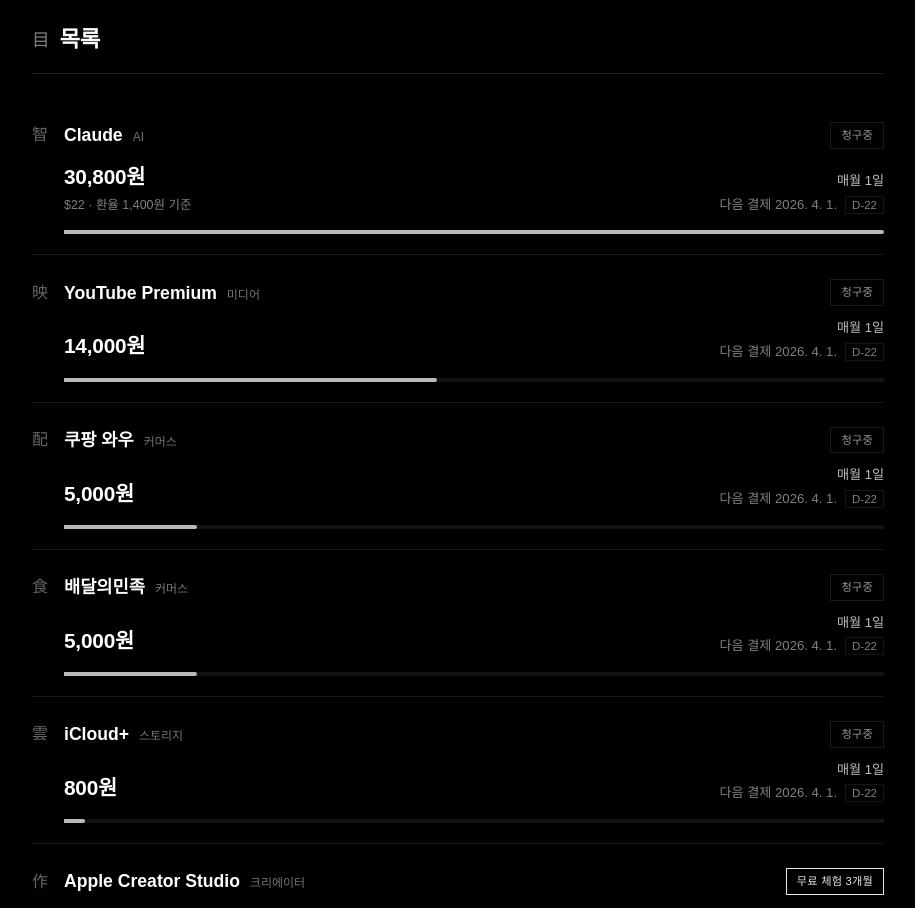
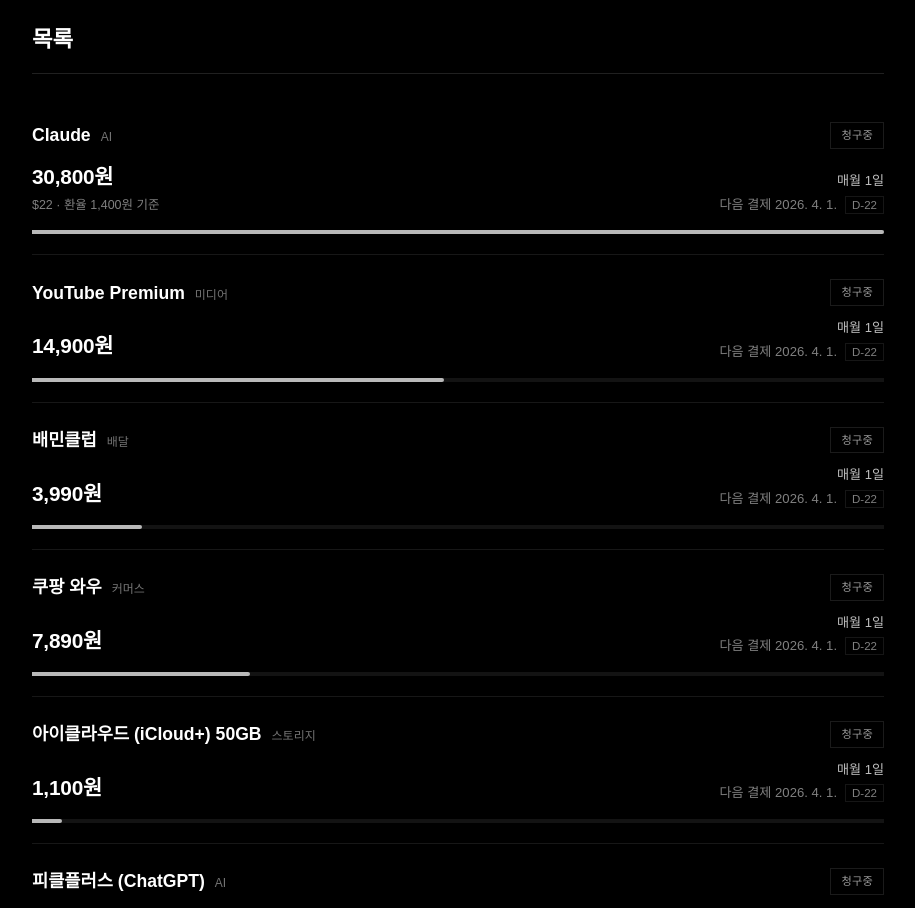
Before and after one commit to parksungrae/SungRaePark, a Next.js app: page /subscriptions in a window 1280 px wide. Shown: the part 560-1468 px from the top of the page, without its empty margins (182-1097 px from the left). Built offline with nearby package versions, Linux system fonts and the light colour scheme.

Commit message:
Update subscription page entries

```diff
--- a/app/subscriptions/page.tsx
+++ b/app/subscriptions/page.tsx
@@ -17,7 +17,6 @@
 
 interface Subscription {
   name: string;
-  hanja: string;
   category: string;
   /** 이번 달 실제 청구액 (원). 무료 체험 중이면 0 */
   amount: number;
@@ -31,7 +30,6 @@
 const SUBSCRIPTIONS: Subscription[] = [
   {
     name: "Claude",
-    hanja: "智",
     category: "AI",
     amount: 22 * USD_TO_KRW,
     nativeLabel: "$22",
@@ -39,35 +37,36 @@
   },
   {
     name: "YouTube Premium",
-    hanja: "映",
     category: "미디어",
-    amount: 14000,
+    amount: 14900,
+    billingDay: 1,
+  },
+  {
+    name: "배민클럽",
+    category: "배달",
+    amount: 3990,
     billingDay: 1,
   },
   {
     name: "쿠팡 와우",
-    hanja: "配",
     category: "커머스",
-    amount: 5000,
+    amount: 7890,
     billingDay: 1,
   },
   {
-    name: "배달의민족",
-    hanja: "食",
-    category: "커머스",
-    amount: 5000,
+    name: "아이클라우드 (iCloud+) 50GB",
+    category: "스토리지",
+    amount: 1100,
     billingDay: 1,
   },
   {
-    name: "iCloud+",
-    hanja: "雲",
-    category: "스토리지",
-    amount: 800,
+    name: "피클플러스 (ChatGPT)",
+    category: "AI",
+    amount: 5825,
     billingDay: 1,
   },
   {
     name: "Apple Creator Studio",
-    hanja: "作",
     category: "크리에이터",
     amount: 0,
     trial: {
@@ -182,9 +181,7 @@
       </section>
 
       <section className="sub-section">
-        <h2 className="sub-section-title">
-          <span className="sub-hanja">目</span> 목록
-        </h2>
+        <h2 className="sub-section-title">목록</h2>
 
         <ul className="sub-list">
           {SUBSCRIPTIONS.map((item) => {
@@ -200,7 +197,6 @@
             return (
               <li className="sub-item" key={item.name}>
                 <div className="sub-item-main">
-                  <span className="sub-item-hanja">{item.hanja}</span>
                   <div className="sub-item-name-wrap">
                     <h3 className="sub-item-name">{item.name}</h3>
                     <span className="sub-item-category">{item.category}</span>
@@ -354,12 +350,6 @@
           border-bottom: 1px solid rgba(128, 128, 128, 0.25);
         }
 
-        .sub-hanja {
-          font-weight: 400;
-          font-size: 1.1rem;
-          opacity: 0.5;
-        }
-
         .sub-list {
           list-style: none;
           display: flex;
@@ -375,13 +365,6 @@
           display: flex;
           align-items: center;
           gap: 12px;
-        }
-
-        .sub-item-hanja {
-          font-size: 1rem;
-          opacity: 0.4;
-          width: 20px;
-          flex-shrink: 0;
         }
 
         .sub-item-name-wrap {
@@ -426,7 +409,7 @@
           justify-content: space-between;
           gap: 16px;
           margin-top: 12px;
-          padding-left: 32px;
+          padding-left: 0;
         }
 
         .sub-amount {
@@ -478,7 +461,7 @@
 
         .sub-bar {
           height: 4px;
-          margin: 16px 0 0 32px;
+          margin: 16px 0 0;
           background: rgba(128, 128, 128, 0.15);
         }
 
@@ -526,7 +509,7 @@
           .sub-item-meta {
             flex-direction: column;
             align-items: flex-start;
-            padding-left: 32px;
+            padding-left: 0;
           }
 
           .sub-schedule {
```
